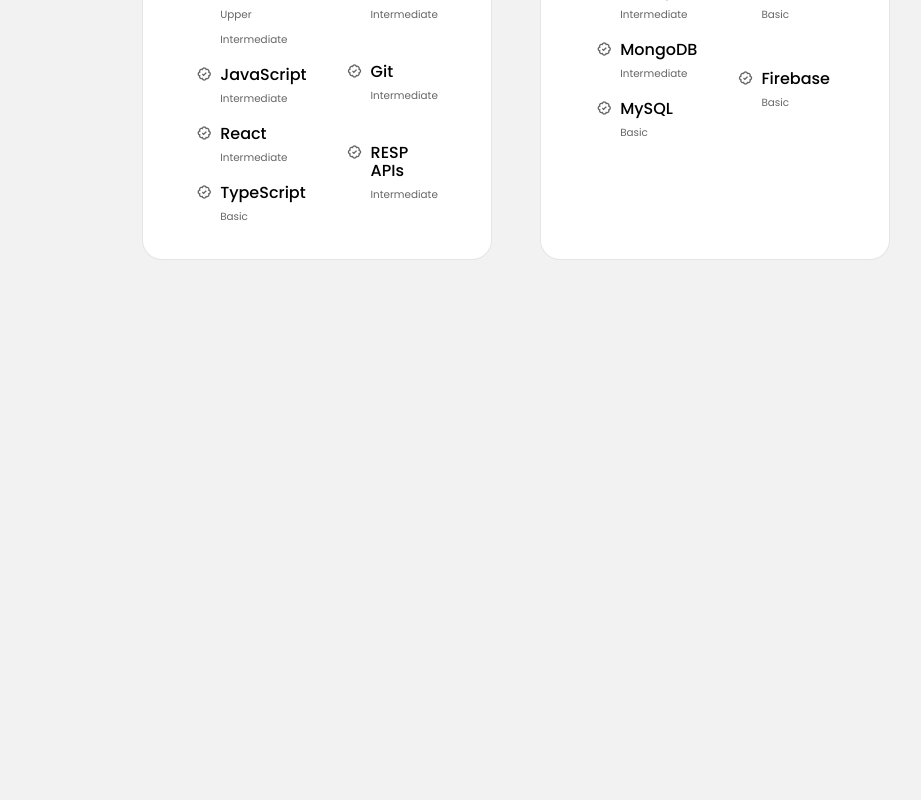
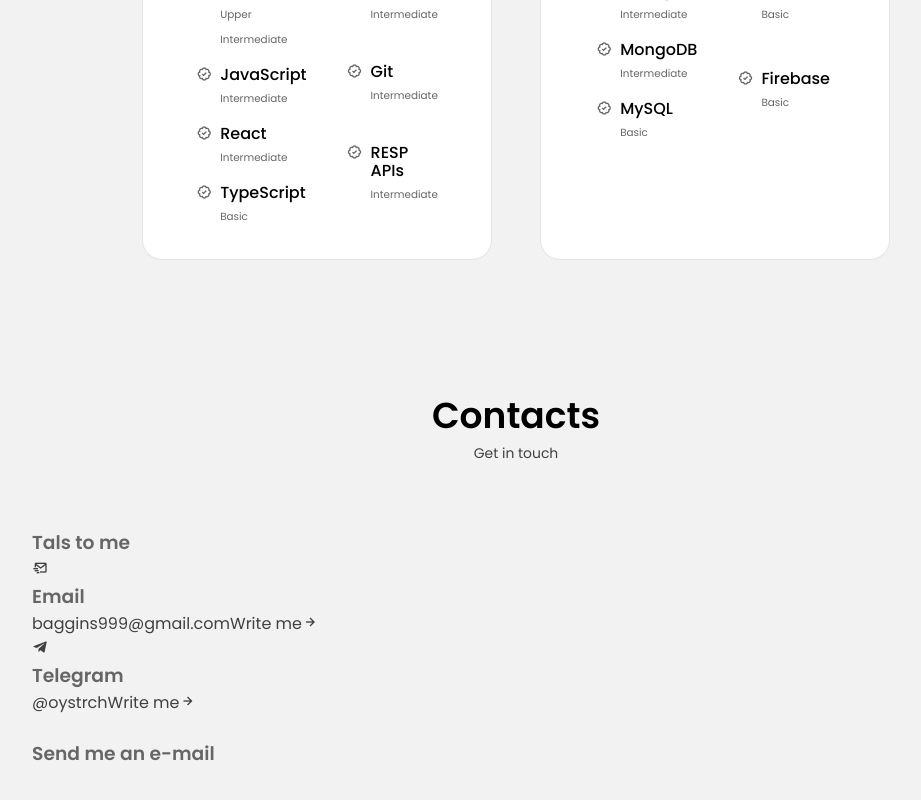
Before and after one commit to digtiarenko/portfolio, a React (Create React App) app: page / in a window 1280 px wide. Shown: the part 1896-2696 px from the top of the page, without its empty margins (124-1045 px from the left). Before the commit the page ends 2196 px from the top, so only its background shows below. Built offline with nearby package versions, Linux system fonts and the light colour scheme.

Commit message:
contacts section added

```diff
--- a/src/App.js
+++ b/src/App.js
@@ -1,6 +1,7 @@
 // import React from 'react';
 import './App.css';
 import About from './components/about/About';
+import Contacts from './components/contacts/Contacts';
 import Header from './components/header/Header';
 import Home from './components/home/Home';
 import Skills from './components/skills/Skills';
@@ -13,6 +14,8 @@
             <Home />
             <About />
             <Skills />
+            {/* <Portfolio /> */}
+            <Contacts />
          </main>
       </>
    );
--- /dev/null
+++ b/src/components/contacts/Contacts.jsx
@@ -0,0 +1,52 @@
+import './contacts.css';
+
+const Contacts = () => {
+   return (
+      <section className="contacts section" id="contacts">
+         <h2 className="section__title">Contacts</h2>
+         <span className="section__subtitle">Get in touch</span>
+         <div className="contacts__container container grid">
+            <div className="contacts__content">
+               <h3 className="contacts__title">Tals to me</h3>
+
+               <div className="contacts__info">
+                  <div className="contacts__card">
+                     <i className="bx bx-mail-send contacts__card-icon"></i>
+
+                     <h3 className="contacts__card-title">Email</h3>
+                     <span className="contacts__card-data">
+                        baggins999@gmail.com
+                     </span>
+                     <a
+                        href="mailto:baggins999@gmail.com"
+                        className="contacts__button"
+                     >
+                        Write me
+                        <i className="bx bx-right-arrow-alt contacts__button-icon"></i>
+                     </a>
+                  </div>
+                  <div className="contacts__card">
+                     <i className="bx bxl-telegram contacts__card-icon"></i>
+
+                     <h3 className="contacts__card-title">Telegram</h3>
+                     <span className="contacts__card-data">@oystrch</span>
+
+                     <a
+                        href="https://t.me/oystrch"
+                        className="contacts__button"
+                     >
+                        Write me
+                        <i className="bx bx-right-arrow-alt contacts__button-icon"></i>
+                     </a>
+                  </div>
+               </div>
+            </div>
+            <div className="contacts__content">
+               <h3 className="contacts__title">Send me an e-mail</h3>
+            </div>
+         </div>
+      </section>
+   );
+};
+
+export default Contacts;
```
Also changed, not shown: src/components/contacts/contacts.css (added).
